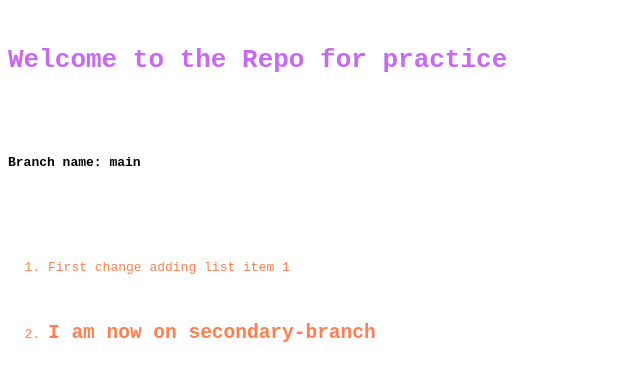
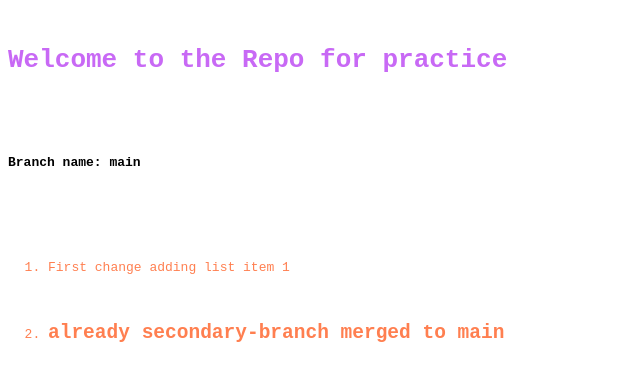
Before and after one commit to abuabddullah/repo-for-practice, a plain HTML site: page index.html in a window 1280 px wide. Shown: the whole page, without its empty margins (0-640 px from the left). Drawn offline with Linux system fonts and the light colour scheme.

Commit message:
secondary-branch merged to main

```diff
--- a/index.html
+++ b/index.html
@@ -14,7 +14,7 @@
         <h4><strong>Branch name: main</strong></h4>
         <ol>
             <li>First change adding list item 1</li>
-            <li><h2>I am now on <b>secondary-branch</b></h2></li>
+            <li><h2>already <b>secondary-branch</b> merged to <b>main</b></h2></li>
         </ol>
     </pre>
 
```
